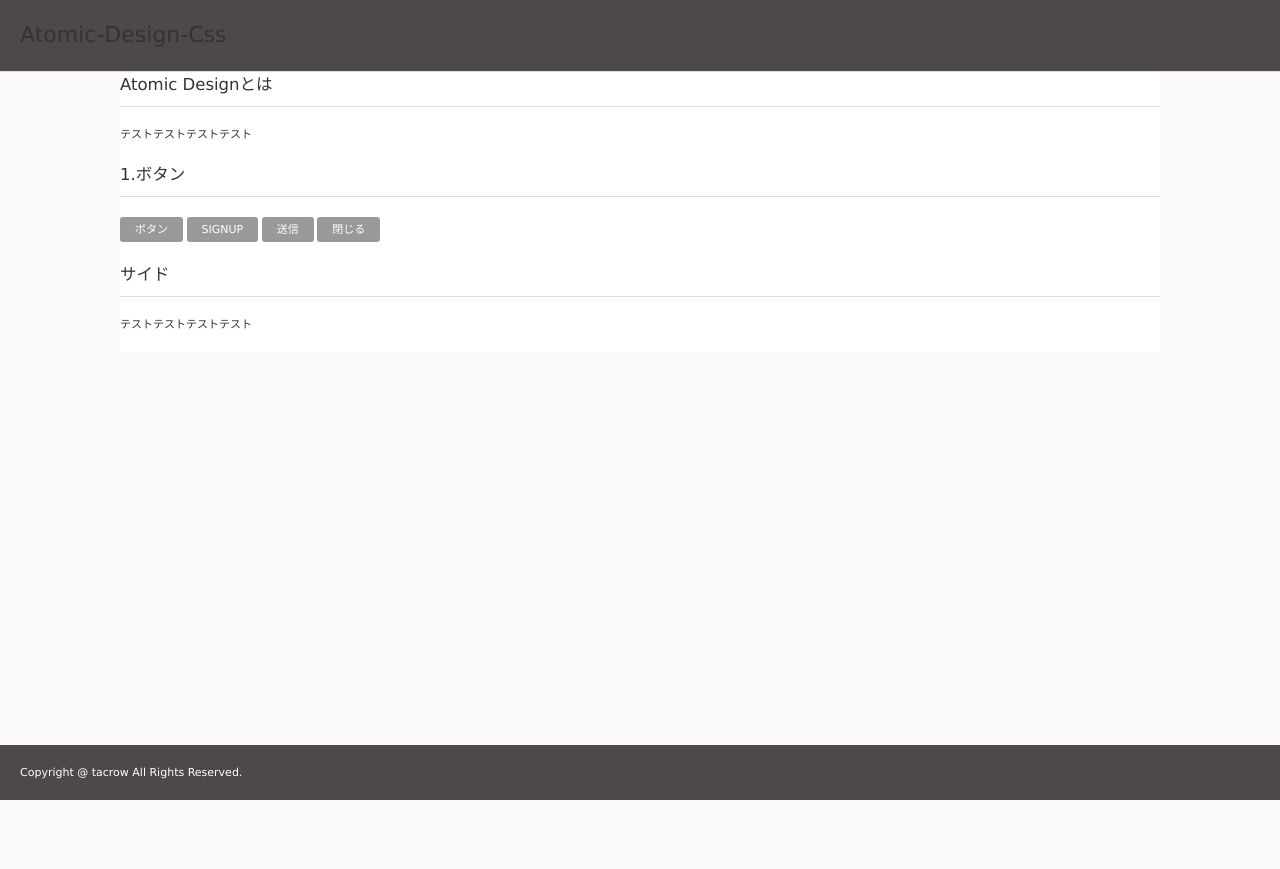
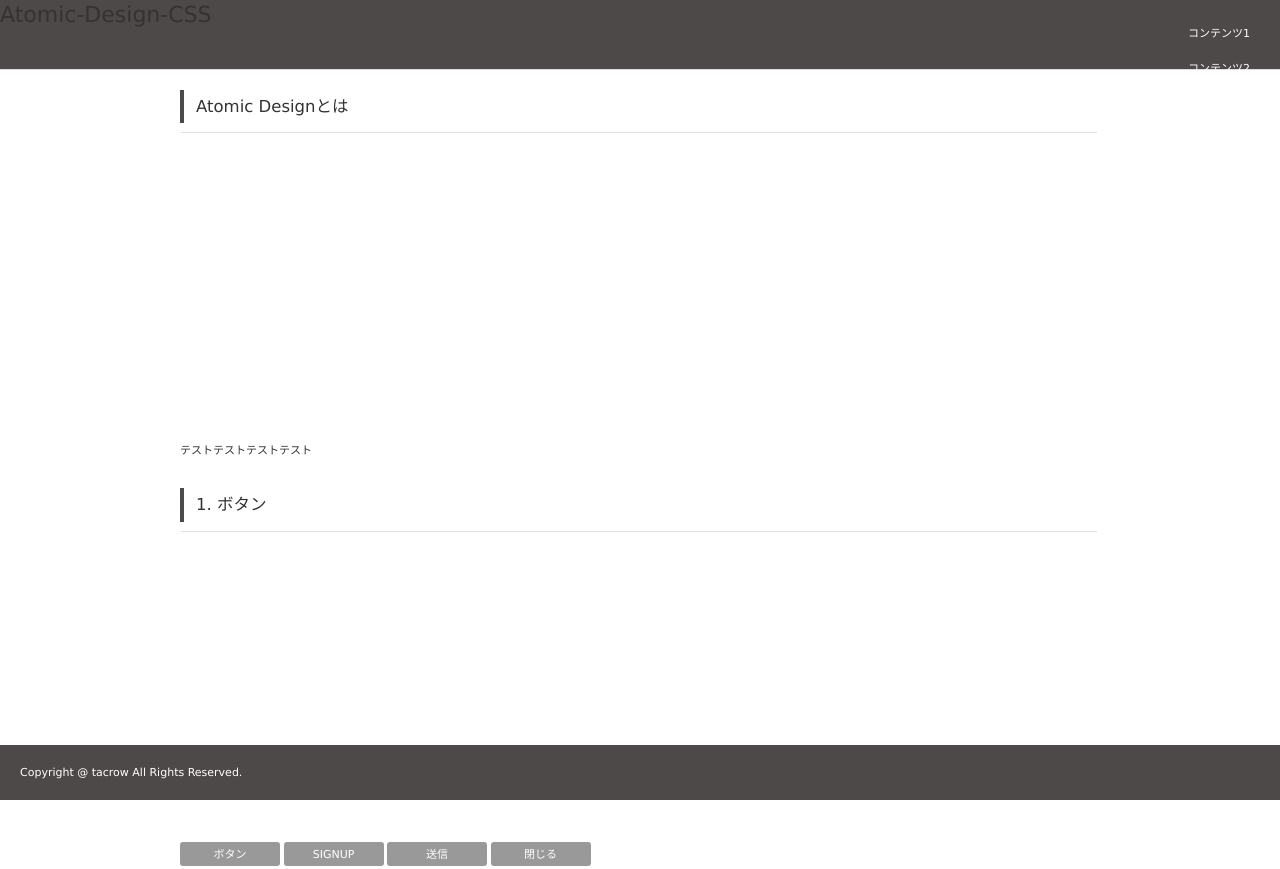
Before and after one commit to tacrow/atomic-design-css, a website: page index.html in a window 1280 px wide. Shown: the top 869 px of the page. Before the commit the page ends 800 px from the top, so only its background shows below. Drawn offline with nearby package versions, Linux system fonts and the light colour scheme; files that its build step writes are made by us from their sources.

```diff
--- a/index.html
+++ b/index.html
@@ -10,7 +10,23 @@
 </head>
 <body>
 	<header class="o-global-header">
-		<h1 class="a-h1--logo">Atomic-Design-Css</h1>
+		<h1 class="a-h1 a-h1--logo">Atomic-Design-CSS</h1>
+		<nav class="m-global-navigation">
+			<ul class="u-cf">
+				<li class="m-global-navigation__item a-global-navigation-link">
+					<a href="">コンテンツ1</a>
+				</li>
+				<li class="m-global-navigation__item a-global-navigation-link">
+					<a href="">コンテンツ2</a>
+				</li>
+				<li class="m-global-navigation__item a-global-navigation-link">
+					<a href="">コンテンツ3</a>
+				</li>
+				<li class="m-global-navigation__item a-global-navigation-link">
+					<a href="">コンテンツ4</a>
+				</li>
+			</ul>
+		</nav>
 	</header>
 
 	<div class="t-content u-cf">
@@ -21,7 +37,7 @@
 			</section>
 
 			<section class="t-section">
-				<h2 class="a-h2">1.ボタン</h2>
+				<h2 class="a-h2">1. ボタン</h2>
 				<button class="a-btn">ボタン</button>
 				<button class="a-btn a-btn--signup">SIGNUP</button>
 				<button class="a-btn a-btn--submit">送信</button>
--- a/src/postcss/01_atoms/_button.css
+++ b/src/postcss/01_atoms/_button.css
@@ -4,12 +4,13 @@
 
 .a-btn {
   display: inline-block;
+  min-width: 100px;
   padding: 5px 15px 4px;
   background-color: #999;
   border-radius: 3px;
   color: #fff;
   @include fs16;
-  transition: all .5s;
+  transition: all .3s;
   &:hover {
     opacity: .7;
   }
--- a/src/postcss/01_atoms/_heading.css
+++ b/src/postcss/01_atoms/_heading.css
@@ -4,14 +4,29 @@
 
 .a-h1 {
 	&--logo {
+		position: absolute;
+		top: 12px;
+		left: 15px;
+		padding: 10px;
 		color: #fff;
 		@include fs18;
 	}
 }
 .a-h2 {
-	margin-bottom: 20px;
-	padding: 1px 10px 10px 0;
-	border-bottom: 1px solid #ddd;
+	position: relative;
+	margin-bottom: 320px;
+	padding: 5px 10px 5px 12px;
+	border-left: 4px solid #4e4949;
 	color: #333;
 	@include fs18;
+	&::after {
+		content: '';
+		display: inline-block;
+		position: absolute;
+		bottom: -10px;
+		left: -3px;
+		width: 100%;
+		height: 10px;
+		border-bottom: 1px solid #ddd;
+	}
 }
--- /dev/null
+++ b/src/postcss/01_atoms/_link.css
@@ -0,0 +1,18 @@
+/*
+ * 01_atoms/_link.css
+ */
+
+/*
+ * global-navigation
+ */
+.a-global-navigation-link {
+	a {
+		padding: 10px 15px;
+		color: #fff;
+		@include fs14;
+		transition: all .3s;
+		&:hover {
+			opacity: .7;
+		}
+	}
+}
--- a/src/postcss/01_atoms/_text.css
+++ b/src/postcss/01_atoms/_text.css
@@ -12,5 +12,5 @@
 
 .a-copyright {
 	color: #fff;
-	@include fs-base;
+	@include fs12;
 }
--- /dev/null
+++ b/src/postcss/02_molecules/_global-navigation.css
@@ -0,0 +1,12 @@
+/*
+ * 02_molecules/_navigation.css
+ */
+
+.m-global-navigation {
+	position: absolute;
+	top: 16px;
+	right: 15px;
+	&__item {
+		float: left;
+	}
+}
--- a/src/postcss/03_organisms/_global-header.css
+++ b/src/postcss/03_organisms/_global-header.css
@@ -3,8 +3,13 @@
  */
 
 .o-global-header {
+	position: absolute;
+	top: 0;
+	left: 0;
 	width: 100%;
-	padding: 20px;
+	height: 70px;
 	background-color: #4e4949;
 	border-bottom: 1px solid #ddd;
+	box-sizing: border-box;
+	z-index: 9999;
 }
--- a/src/postcss/04_templates/_layout.css
+++ b/src/postcss/04_templates/_layout.css
@@ -4,19 +4,20 @@
 
 .t-content {
   position: relative;
-  width: 1040px;
-  margin: 0 auto 20px;
+  width: 920px;
+  margin: 0 auto 30px;
+  padding-top: 90px;
   background-color: #fff;
   &__main {
     float: left;
-    width: 730px;
+    width: 640px;
   }
   &__side {
     float: right;
-    width: 280px;
+    width: 250px;
   }
 }
 
 .t-section {
-  margin-bottom: 20px;
+  margin-bottom: 30px;
 }
--- a/src/postcss/all.css
+++ b/src/postcss/all.css
@@ -1,6 +1,7 @@
 @charset "utf-8";
 
 /* Foundation */
+@import "foundation/_var";
 @import "foundation/_mixins";
 @import "foundation/_reset";
 @import "foundation/_base";
@@ -8,9 +9,11 @@
 /* 01_Atoms */
 @import "01_atoms/_heading";
 @import "01_atoms/_button";
+@import "01_atoms/_link";
 @import "01_atoms/_text";
 
 /* 02_Molecules */
+@import "02_molecules/_global-navigation";
 
 /* 03_Organisms */
 @import "03_organisms/_global-header";
--- a/src/postcss/foundation/_base.css
+++ b/src/postcss/foundation/_base.css
@@ -9,7 +9,6 @@
 	height: 100%;
 	padding: 0;
 	margin: 0;
-	background-color: #faf9f7;
 	color: #333;
 	font-size: 11px;
 	font-size: 1.1rem;
--- a/src/postcss/foundation/_reset.css
+++ b/src/postcss/foundation/_reset.css
@@ -1,6 +1,6 @@
- /*
-  * foundation/reset.css
-  */
+/*
+ * foundation/reset.css
+ */
 
 article, aside, details, figcaption, figure, footer, header, main, menu, nav, section, summary {
 	display: block;
--- /dev/null
+++ b/src/postcss/foundation/_var.css
@@ -0,0 +1,16 @@
+/*
+ * foundation/_var.scss
+ */
+
+/* color */
+$txt-white-color: #fff;
+
+$txt-base-color: #333;
+
+$link-base-color: #dfdfdf;
+
+$bg-base-color: #ccc;
+
+/* font-size */
+$font-size-base-px: 11px;
+$font-size-base-rem: 1.1rem;
```
Also changed, not shown: src/postcss/foundation/_mixins.css (+0 -13 lines).
